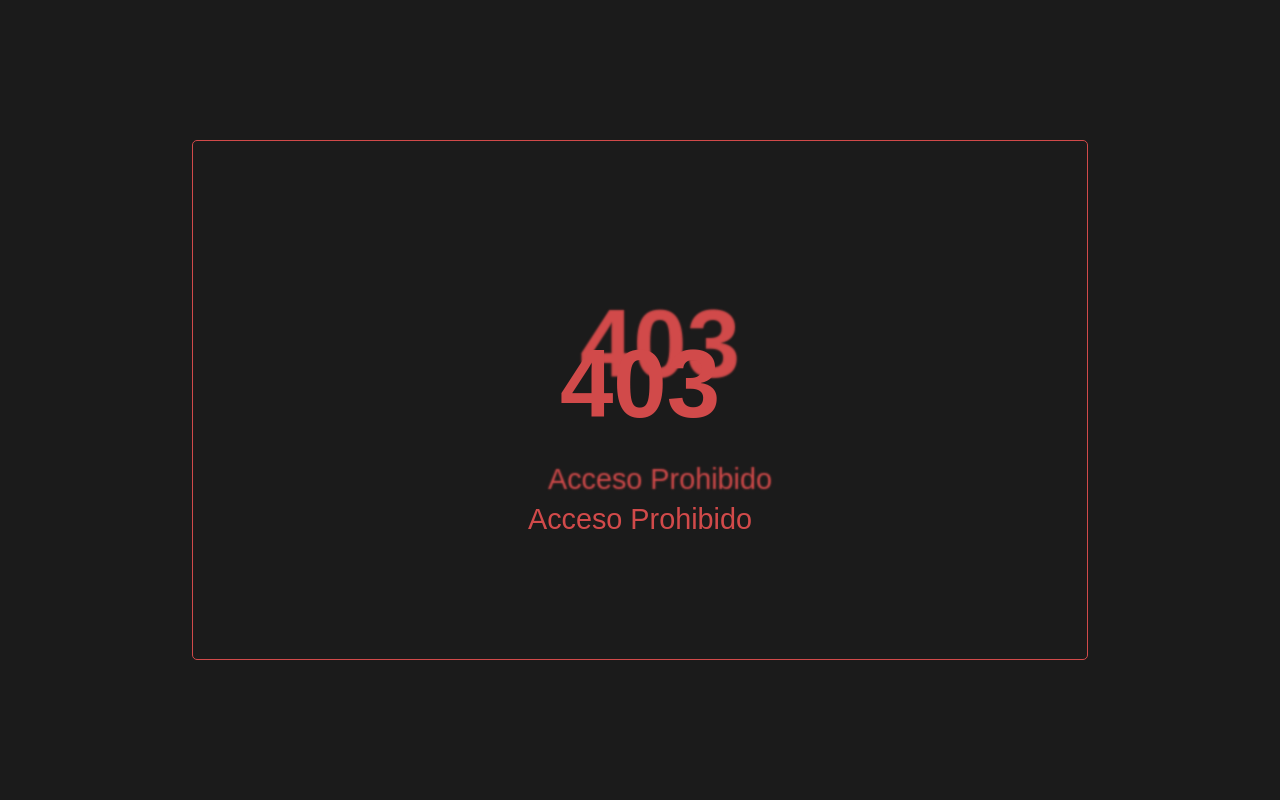
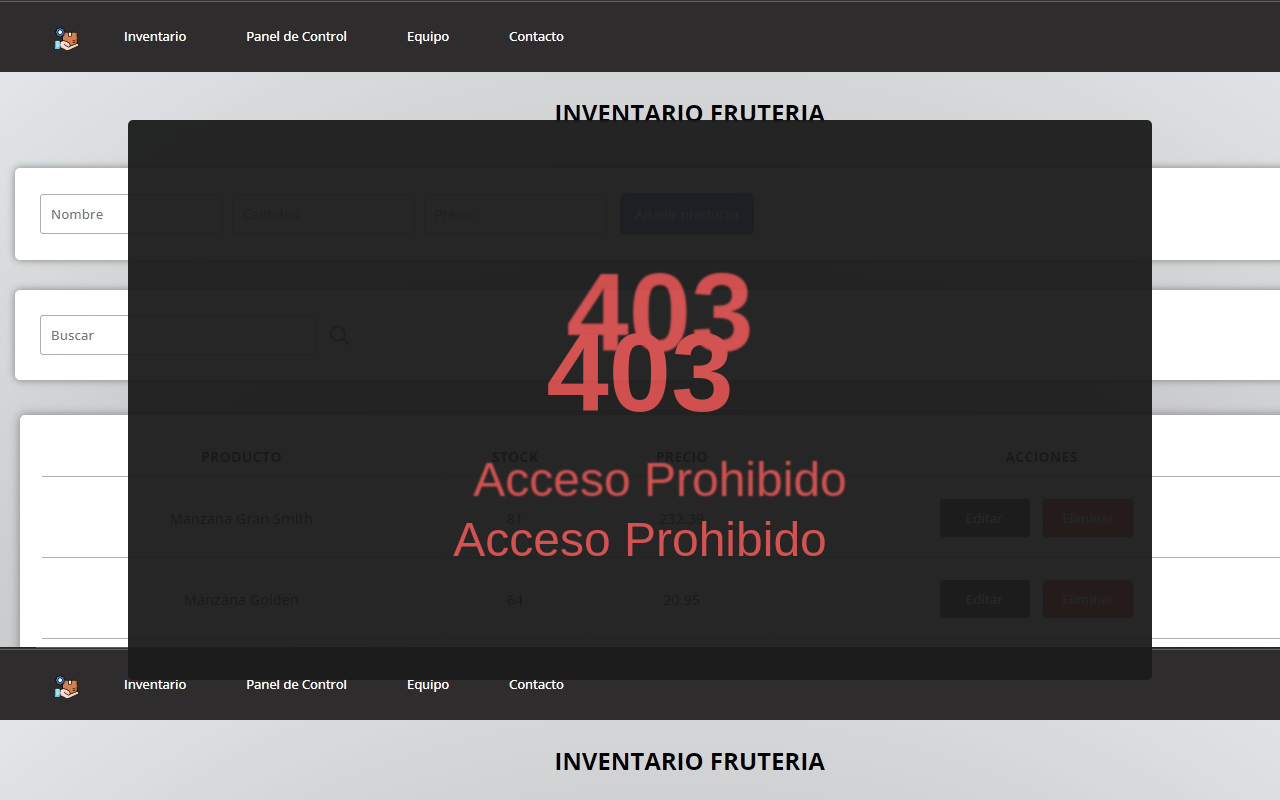
Before and after one commit to cateilario/inventory-system-poo, a plain HTML site: page templates/error/403.html in a window 1280 px wide. Drawn offline with Linux system fonts and the light colour scheme; a web font is replaced by a local one.

Commit message:
error templates

```diff
--- a/templates/error/403.html
+++ b/templates/error/403.html
@@ -13,7 +13,7 @@
             width: 100%;
             height: 100%;
             font-family: 'Vina Sans', sans-serif;
-            background-color: #1b1b1b;
+            background-image: url(/assets/Captura\ de\ pantalla\ 2023-12-22\ 192033.jpg);
             display: flex;
             align-items: center;
         }
@@ -27,7 +27,7 @@
         }
 
         h1{
-            font-size: 6rem;
+            font-size: 7rem;
         }
 
         .app{
@@ -35,19 +35,19 @@
             display: flex;
             justify-content: center;
             align-items: center;
-            height: 65%;
-            width: 70%;
+            height: 70%;
+            width: 80%;
             background-color: #1b1b1b;
             font-size: 6rem;
             color: #d14a4a;
-            text-shadow: 20px -40px 2px;
+            text-shadow: 20px -60px 2px;
             flex-direction: column;
-            border: 1px solid #d14a4a;
             border-radius: 5px;
+            opacity: .95;
         }
 
         .app .txt{
-            font-size: 1.8rem;
+            font-size: 3rem;
         }
 
         @keyframes blink {
```
